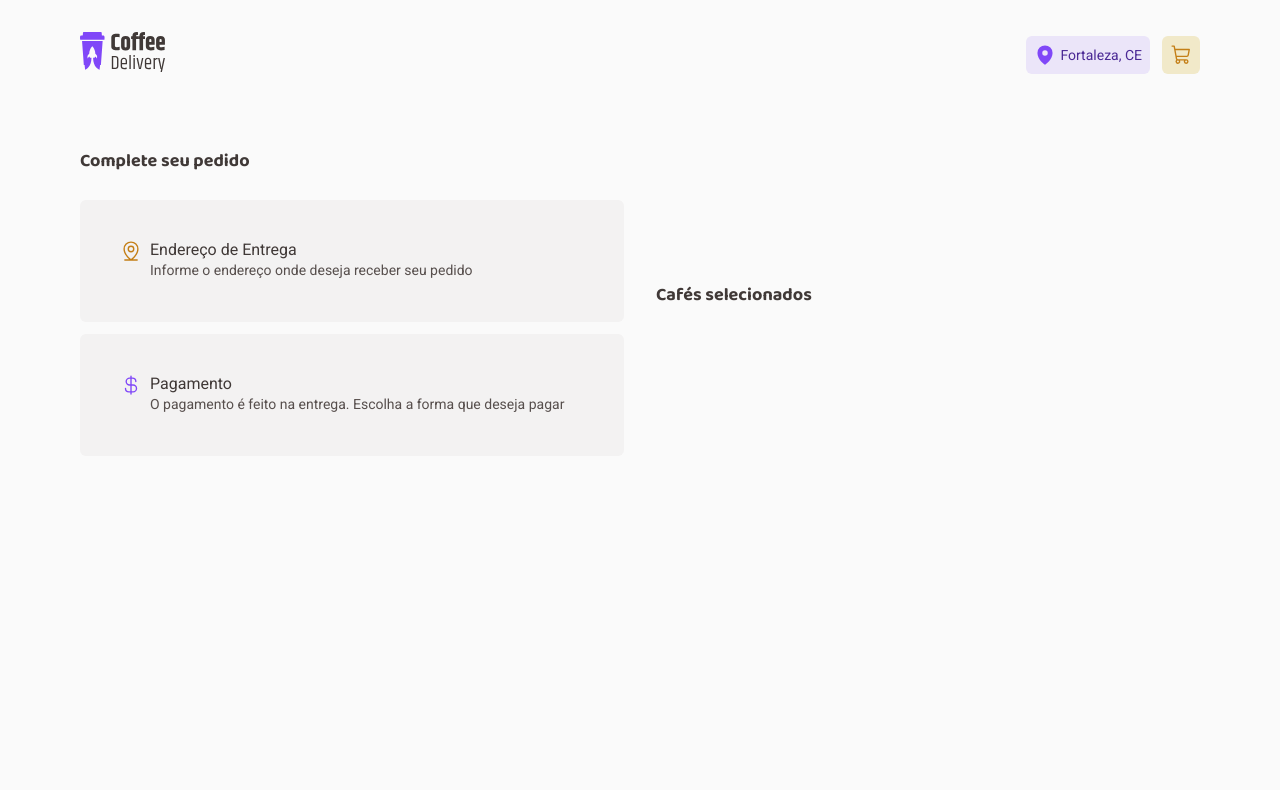
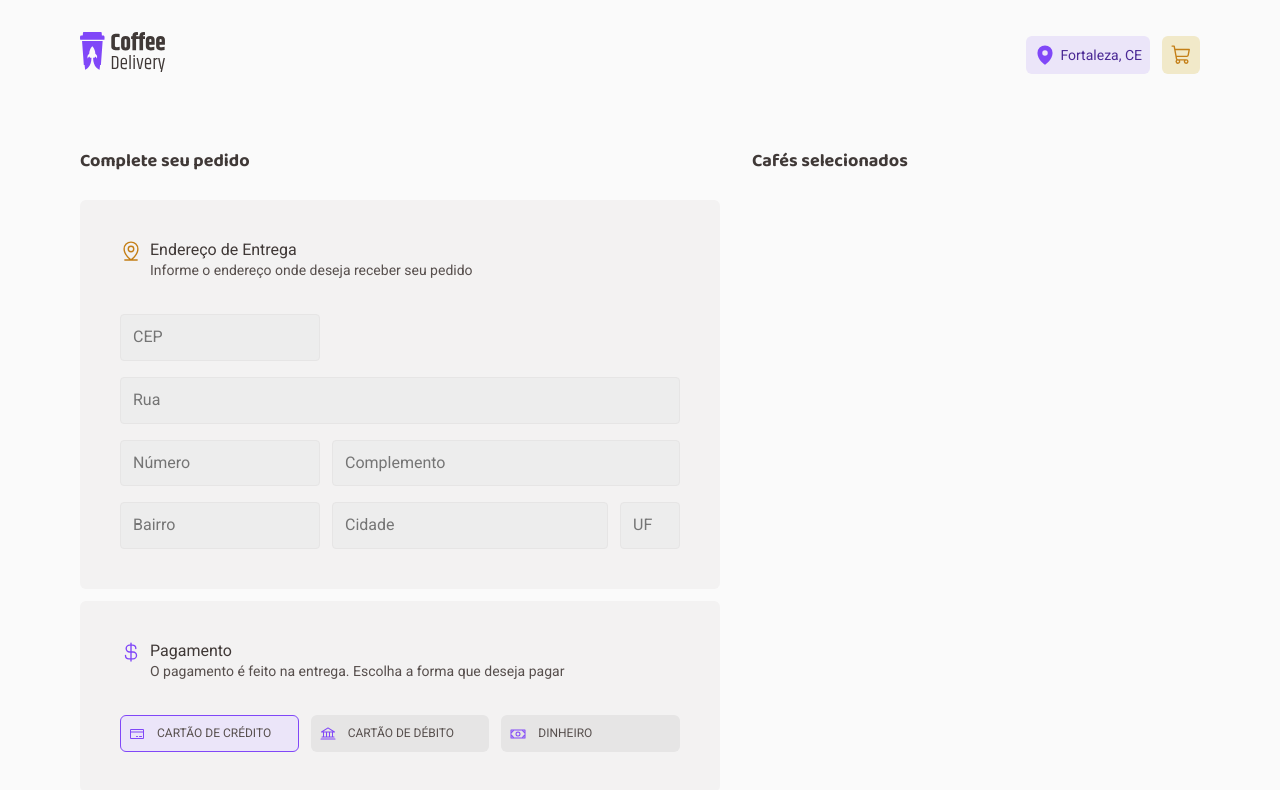
Before and after one commit to a-cs/react-coffee-delivery, a React (Vite) app: page /checkout in a window 1280 px wide. Shown: the top 790 px of the page. Built offline with nearby package versions, Linux system fonts and the light colour scheme.

Commit message:
creating address form

```diff
--- a/src/components/Form/index.tsx
+++ b/src/components/Form/index.tsx
@@ -1,10 +1,23 @@
-import { FormContainer, Header } from './styles'
-import { CurrencyDollar, MapPinLine } from '@phosphor-icons/react'
+import SelectButton from '../SelectButton'
+import {
+    FormContainer,
+    Header,
+    Input,
+    InputContainer,
+    PanelContainer,
+} from './styles'
+import {
+    Bank,
+    CreditCard,
+    CurrencyDollar,
+    MapPinLine,
+    Money,
+} from '@phosphor-icons/react'
 
 export function Form() {
     return (
-        <>
-            <FormContainer>
+        <FormContainer>
+            <PanelContainer>
                 <Header iconColor="yellow-dark">
                     <MapPinLine size={22} />
                     <div>
@@ -14,8 +27,23 @@ export function Form() {
                         </h3>
                     </div>
                 </Header>
-            </FormContainer>
-            <FormContainer>
+                <InputContainer>
+                    <Input width="12.5rem" type="text" placeholder="CEP" />
+                </InputContainer>
+                <InputContainer>
+                    <Input type="text" placeholder="Rua" />
+                </InputContainer>
+                <InputContainer>
+                    <Input width="12.5rem" type="text" placeholder="Número" />
+                    <Input type="text" placeholder="Complemento" />
+                </InputContainer>
+                <InputContainer>
+                    <Input width="12.5rem" type="text" placeholder="Bairro" />
+                    <Input type="text" placeholder="Cidade" />
+                    <Input width="3.75rem" type="text" placeholder="UF" />
+                </InputContainer>
+            </PanelContainer>
+            <PanelContainer>
                 <Header iconColor="purple">
                     <CurrencyDollar size={22} />
                     <div>
@@ -26,8 +54,25 @@ export function Form() {
                         </h3>
                     </div>
                 </Header>
-            </FormContainer>
-        </>
+                <InputContainer>
+                    <SelectButton
+                        isSelected={true}
+                        icon={<CreditCard size={16} />}
+                        text="Cartão de crédito"
+                    />
+                    <SelectButton
+                        isSelected={false}
+                        icon={<Bank size={16} />}
+                        text="cartão de débito"
+                    />
+                    <SelectButton
+                        isSelected={false}
+                        icon={<Money size={16} />}
+                        text="dinheiro"
+                    />
+                </InputContainer>
+            </PanelContainer>
+        </FormContainer>
     )
 }
 
--- a/src/components/Form/styles.ts
+++ b/src/components/Form/styles.ts
@@ -4,14 +4,22 @@ interface HeaderProps {
     iconColor: string
 }
 
-export const FormContainer = styled.div`
+export const FormContainer = styled.form`
+    width: 100%;
+    display: flex;
+    flex-direction: column;
+    align-items: flex-start;
+    gap: 0.75rem;
+`
+
+export const PanelContainer = styled.div`
     display: flex;
     padding: 2.5rem;
     flex-direction: column;
     align-items: flex-start;
-    gap: 2rem;
     align-self: stretch;
     border-radius: 6px;
+    gap: 1rem;
     background: ${(props) => props.theme['base-card']};
 `
 
@@ -21,6 +29,7 @@ export const Header = styled.header<HeaderProps>`
     gap: 0.5rem;
     align-self: stretch;
     color: ${(props) => props.theme[props.iconColor]};
+    margin-bottom: 1rem;
 
     div {
         display: flex;
@@ -46,3 +55,27 @@ export const Header = styled.header<HeaderProps>`
         }
     }
 `
+
+export const InputContainer = styled.div`
+    width: 100%;
+    display: flex;
+    flex-direction: row;
+    align-items: center;
+    justify-content: flex-start;
+    gap: 0.75rem;
+`
+
+interface InputProps {
+    width?: string
+}
+
+export const Input = styled.input<InputProps>`
+    display: flex;
+    width: ${(props) => (props.width ? props.width : '100%')};
+    padding: 0.75rem;
+    align-items: center;
+    gap: 4px;
+    border-radius: 4px;
+    border: 1px solid ${(props) => props.theme['base-button']};
+    background: ${(props) => props.theme['base-input']};
+`
--- /dev/null
+++ b/src/components/SelectButton/index.tsx
@@ -0,0 +1,18 @@
+import { SelectButtonContainer } from './styles'
+
+interface SelectButtonProps {
+    icon: any
+    text: string
+    isSelected: boolean
+}
+
+export function SelectButton({ icon, text, isSelected }: SelectButtonProps) {
+    return (
+        <SelectButtonContainer isSelected={isSelected} type="button">
+            {icon}
+            <span>{text}</span>
+        </SelectButtonContainer>
+    )
+}
+
+export default SelectButton
--- /dev/null
+++ b/src/components/SelectButton/styles.ts
@@ -0,0 +1,40 @@
+import { styled } from 'styled-components'
+
+interface SelectButtonContainerProps {
+    isSelected: boolean
+}
+
+export const SelectButtonContainer = styled.button<SelectButtonContainerProps>`
+    width: 100%;
+    border-radius: 6px;
+    background: ${(props) =>
+        props.isSelected
+            ? props.theme['purple-light']
+            : props.theme['base-button']};
+    color: ${(props) => props.theme.purple};
+    padding: 0.5rem;
+    display: flex;
+    align-items: center;
+    justify-content: flex-start;
+    gap: 0.75rem;
+    cursor: pointer;
+    transition: 0.1s;
+    border: 1px solid
+        ${(props) => (props.isSelected ? props.theme.purple : 'transparent')};
+
+    &:hover {
+        background: ${(props) => props.theme['base-hover']};
+    }
+
+    span {
+        font-size: 0.75rem;
+        line-height: 1.6;
+        vertical-align: middle;
+        text-transform: uppercase;
+        color: ${(props) => props.theme['base-text']};
+    }
+
+    &:hover span {
+        color: ${(props) => props.theme['base-subtitle']};
+    }
+`
--- a/src/components/styles/theme/default.ts
+++ b/src/components/styles/theme/default.ts
@@ -10,7 +10,7 @@ export const defaultTheme = {
     'base-subtitle': '#403937',
     'base-text': '#574F4D',
     'base-label': '#8D8686',
-    'base-hover': 'D7D5D5',
+    'base-hover': '#D7D5D5',
     'base-button': '#E6E5E5',
     'base-input': '#EDEDED',
     'base-card': '#F3F2F2',
--- a/src/layouts/DefaultLayout/styles.ts
+++ b/src/layouts/DefaultLayout/styles.ts
@@ -2,6 +2,7 @@ import { styled } from 'styled-components'
 
 export const LayoutContainer = styled.div`
     max-width: 70rem;
+    min-height: 100vh;
     margin: 0 auto;
     display: flex;
     flex-direction: column;
--- a/src/pages/Checkout/styles.ts
+++ b/src/pages/Checkout/styles.ts
@@ -6,7 +6,6 @@ export const CheckoutContainer = styled.div`
     flex: 1;
     display: flex;
     flex-direction: row;
-    align-items: center;
     justify-content: center;
     gap: 2rem;
 `
@@ -17,11 +16,12 @@ export const LeftContainer = styled.div`
     flex-direction: column;
     align-items: flex-start;
     gap: 0.75rem;
+    margin-bottom: 15rem;
 `
 
 export const RightContainer = styled.div`
     display: flex;
-    width: 40rem;
+    width: 28rem;
     flex-direction: column;
     align-items: flex-start;
     gap: 0.75rem;
```
